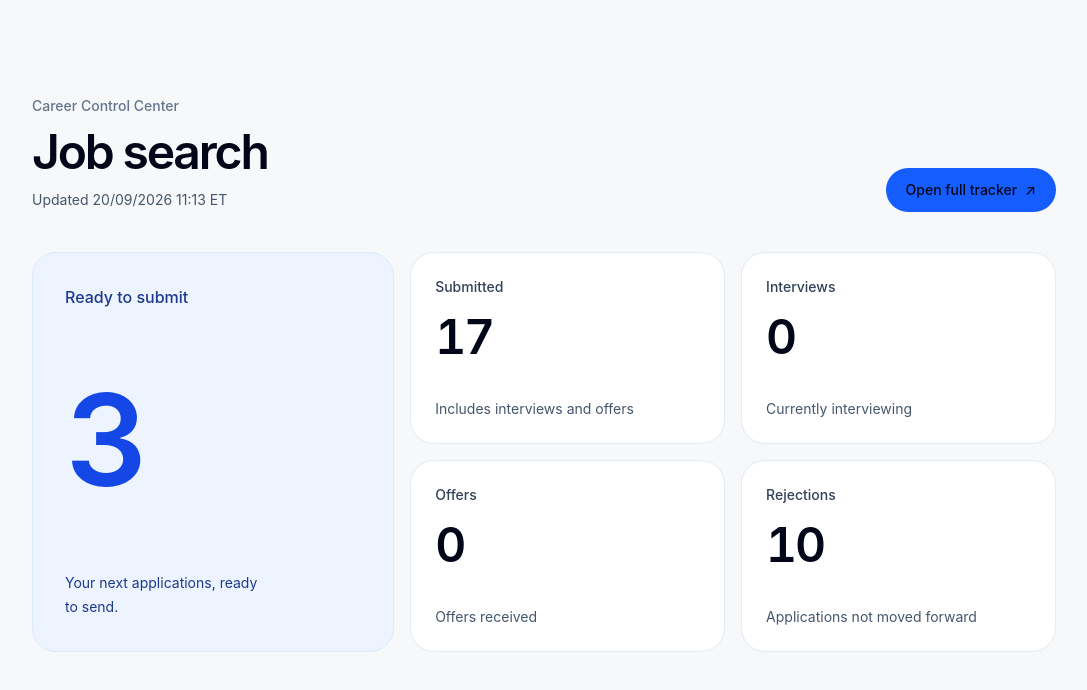
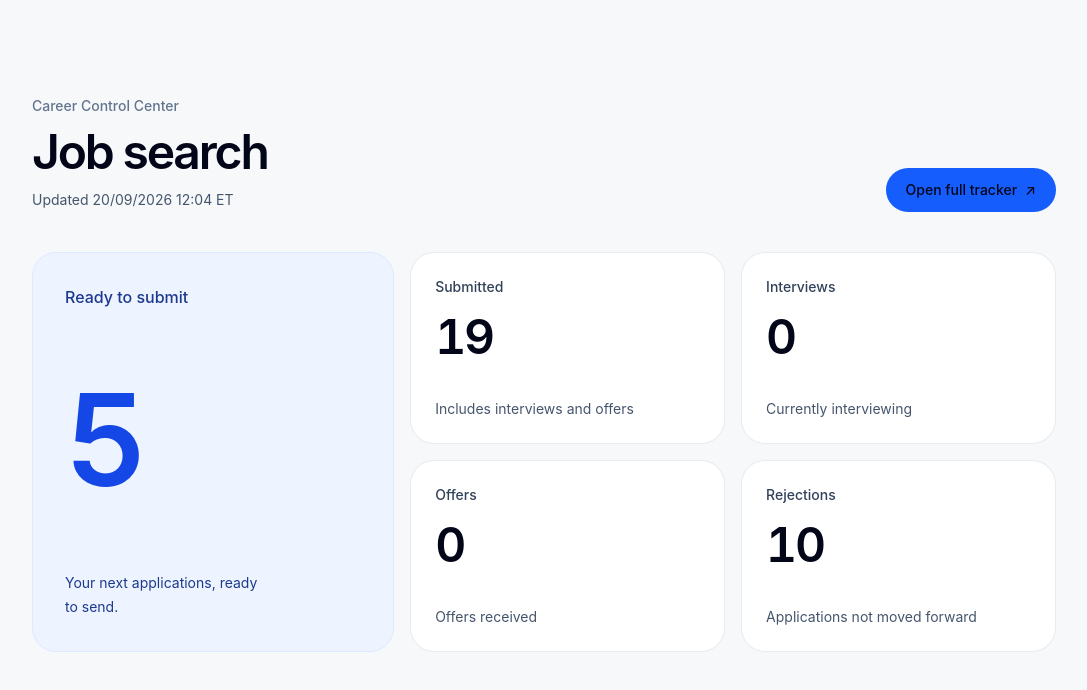
Before and after one commit to micksems/ai-portfolio, a Next.js app: page /job-search in a window 1280 px wide. Shown: the top 690 px of the page, without its empty margins (96-1183 px from the left). Built offline with nearby package versions, Linux system fonts and the light colour scheme.

Commit message:
Sync Sep 20 full job search run

```diff
--- a/src/data/jobSearchData.js
+++ b/src/data/jobSearchData.js
@@ -1,5 +1,5 @@
 export const jobSearchData = {
-  "updatedAt": "20/09/2026 11:13 ET",
+  "updatedAt": "20/09/2026 12:04 ET",
   "jobs": [
     {
       "company": "United Hospital Fund",
@@ -41,7 +41,7 @@ export const jobSearchData = {
       "company": "Instawork",
       "position": "Product Operations Analyst",
       "url": "https://job-boards.greenhouse.io/instawork/jobs/4583589006",
-      "status": "Archived"
+      "status": "Ready to Submit"
     },
     {
       "company": "Charlie Health",
@@ -407,7 +407,7 @@ export const jobSearchData = {
       "company": "BlackRock",
       "position": "Analyst, Real Estate Portfolio Analytics & Reporting, PFS",
       "url": "https://careers.blackrock.com/job/new-york/analyst-real-estate-portfolio-analytics-and-reporting-pfs/45831/98890304192",
-      "status": "Ready to Submit"
+      "status": "Archived"
     },
     {
       "company": "New Engen / Grapevine",
@@ -443,13 +443,13 @@ export const jobSearchData = {
       "company": "Hive",
       "position": "Data Operations Analyst",
       "url": "https://jobs.lever.co/hive/8a55e4ff-ec69-4691-aa65-fc7cbd7c6ee0",
-      "status": "Archived"
+      "status": "Ready to Submit"
     },
     {
       "company": "iCapital",
       "position": "Product Operations - Associate",
       "url": "https://job-boards.greenhouse.io/icapitalnetwork/jobs/8648980002",
-      "status": "Ready to Submit"
+      "status": "Applied"
     },
     {
       "company": "Hive",
@@ -689,7 +689,7 @@ export const jobSearchData = {
       "company": "Lambda",
       "position": "Internal Tools & Data Product Analyst",
       "url": "https://jobs.ashbyhq.com/Lambda/c0116ab6-9ec2-4189-9f07-e9dd284222b6",
-      "status": "Archived"
+      "status": "Ready to Submit"
     },
     {
       "company": "MONTICELLOAM",
@@ -773,7 +773,7 @@ export const jobSearchData = {
       "company": "Jerry.ai",
       "position": "Associate, BizOps & Analytics",
       "url": "https://jobs.ashbyhq.com/Jerry.ai/2dbc19ea-c239-4d85-bbe2-8cac96dc5b90",
-      "status": "Archived"
+      "status": "Ready to Submit"
     },
     {
       "company": "Axial",
@@ -911,19 +911,19 @@ export const jobSearchData = {
       "company": "Moody's",
       "position": "Data Operations Specialist II",
       "url": "https://careers.moodys.com/en/job/new-york/data-operations-specialist-ii/49841/99480722144",
-      "status": "Ready to Submit"
+      "status": "Applied"
     },
     {
       "company": "Socure",
       "position": "Business Operations Analyst",
       "url": "https://jobs.ashbyhq.com/socure/e977aad8-77fa-4d36-872f-a5f022e76c22",
-      "status": "Found"
+      "status": "Closed"
     },
     {
       "company": "Listen Labs",
       "position": "Insights Analyst",
       "url": "https://jobs.ashbyhq.com/listenlabs/0b65b19c-44c0-4440-9b6c-4d88c6024772",
-      "status": "Found"
+      "status": "Ready to Submit"
     }
   ]
 };
```
